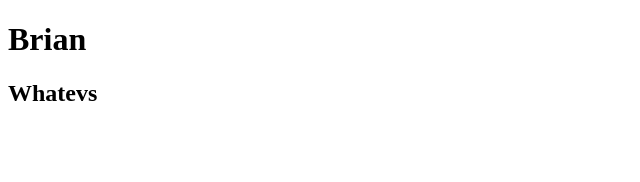
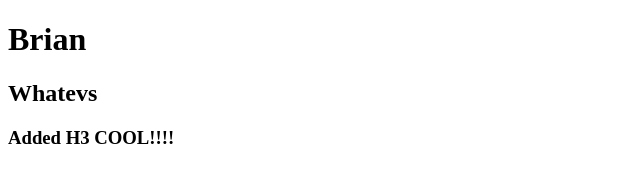
Before and after one commit to brianmlopez/git-one, a plain HTML site: page index.html in a window 1280 px wide. Shown: the whole page, without its empty margins (0-640 px from the left). Drawn offline with Linux system fonts and the light colour scheme.

Commit message:
added h3 cool

```diff
--- a/index.html
+++ b/index.html
@@ -14,5 +14,9 @@
         Whatevs
     </h2>
 
+    <h3>
+        Added H3 COOL!!!!
+    </h3>
+
 </body>
 </html>
```
